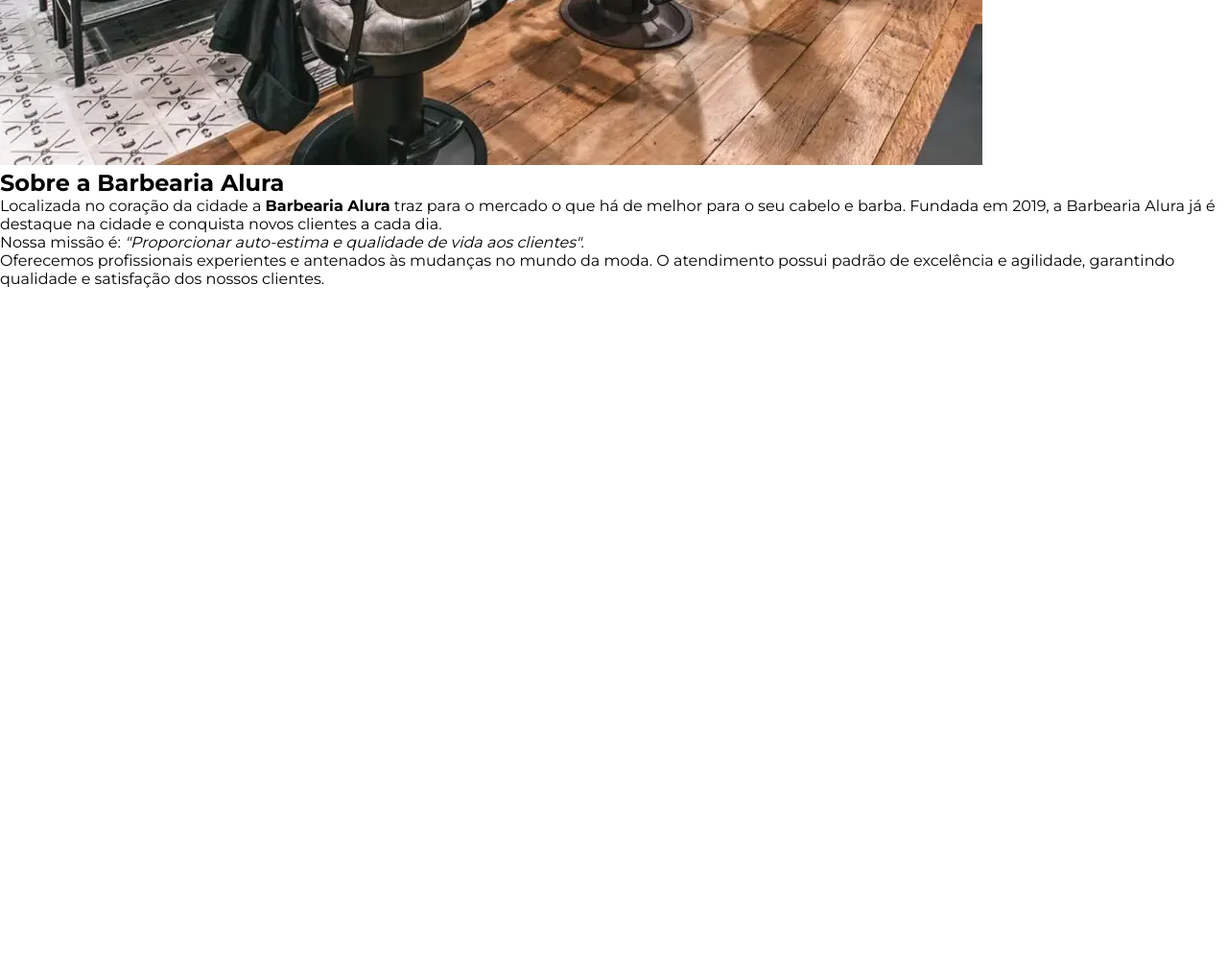
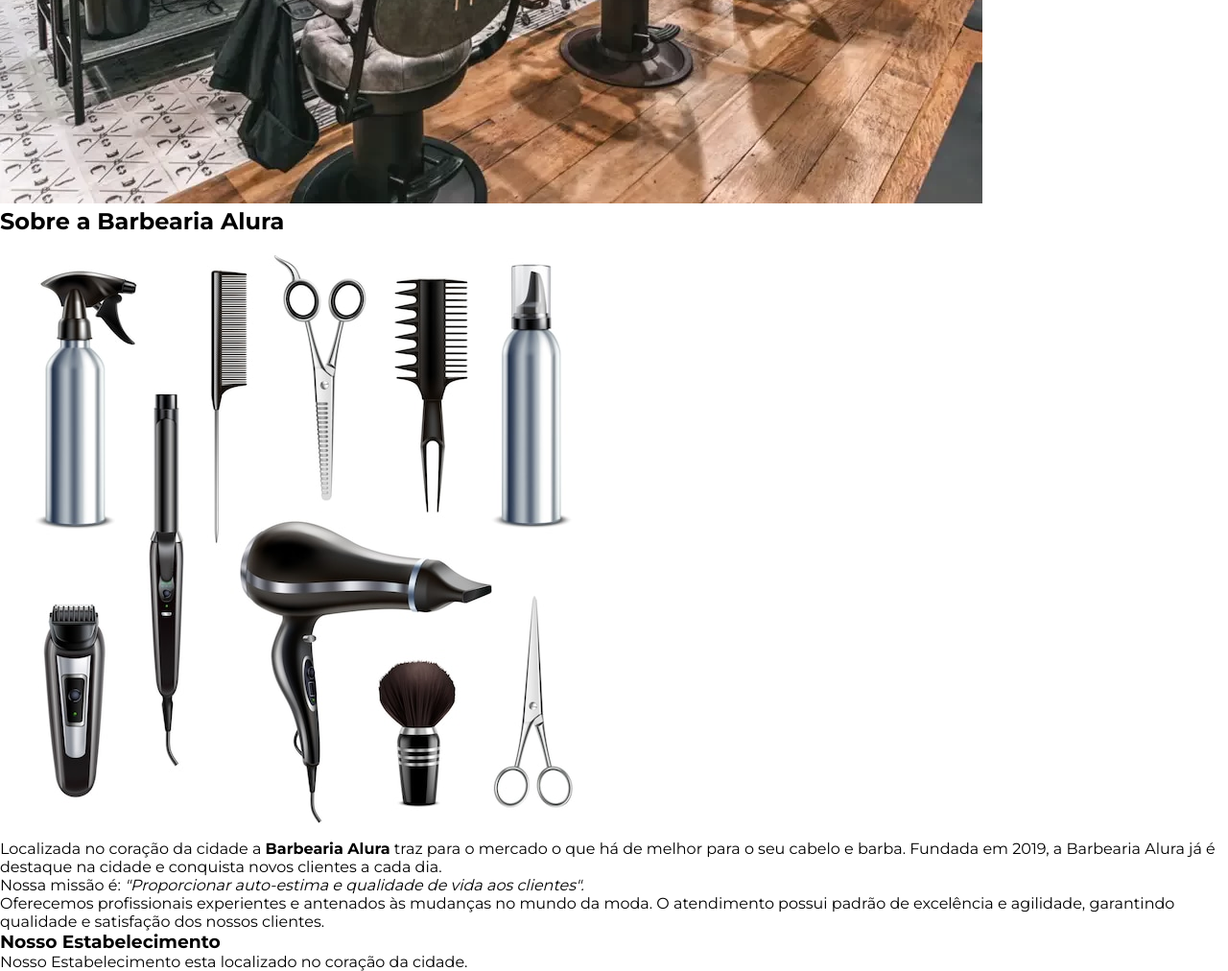
Before and after one commit to karinafernandes07/site-barbearia, a plain HTML site: page index.html in a window 1280 px wide. Shown: the part 768-1780 px from the top of the page at 96% size. Before the commit the page ends 1068 px from the top, so only its background shows below. Drawn offline with Linux system fonts and the light colour scheme.

Commit message:
configurando nossa pagina

```diff
--- a/index.html
+++ b/index.html
@@ -25,12 +25,26 @@
     </header>
     </div>
 
-    <img src="img/home.jpeg" alt="Foto da Barbearia">
+    <img src="img/home.jpeg" alt="Foto da Barbearia" class="banner">
 
-    <h2>Sobre a Barbearia Alura</h2>
-    <p>Localizada no coração da cidade a <strong>Barbearia Alura</strong> traz para o mercado o que há de melhor para o seu cabelo e barba. Fundada em 2019, a Barbearia Alura já é destaque na cidade e conquista novos clientes a cada dia.</p>
-    <p>Nossa missão é: <em>"Proporcionar auto-estima e qualidade de vida aos clientes".</em></p>
-    <p>Oferecemos profissionais experientes e antenados às mudanças no mundo da moda. O atendimento possui padrão de excelência e agilidade, garantindo qualidade e satisfação dos nossos clientes.</p>
+    <main>
+    <section class="principal">
+           <h2 class="titulo-principal">Sobre a Barbearia Alura</h2>
+           <img src="img/utensilios.jpg" alt="imagem de secador, escova e prancha." class="utensilios">
 
-</body>
+           <p>Localizada no coração da cidade a <strong>Barbearia Alura</strong> traz para o mercado o que há de melhor para o seu cabelo e barba. Fundada em 2019, a Barbearia Alura já é destaque na cidade e conquista novos clientes a cada dia.</p>
+           <p id="missao">Nossa missão é: <em>"Proporcionar auto-estima e qualidade de vida aos clientes".</em></p>
+           <p>Oferecemos profissionais experientes e antenados às mudanças no mundo da moda. O atendimento possui padrão de excelência e agilidade, garantindo qualidade e satisfação dos nossos clientes.</p>
+    </section>
+
+        </section class="mapa">
+          <h3 class="titulo-principal">Nosso Estabelecimento</h3>
+          <p>Nosso Estabelecimento esta localizado no coração da cidade.</p>
+
+          <div class="mapa-conteudo">
+
+          </div>
+        </section>
+    </main>
+</body
 </html>
--- a/style.css
+++ b/style.css
@@ -7,7 +7,7 @@ body{
     font-family: 'Montserrat', sans-serif
 }
 
-.header{
+header{
     background: #bbbbbb;
     padding: 20px 0;
 }
```
